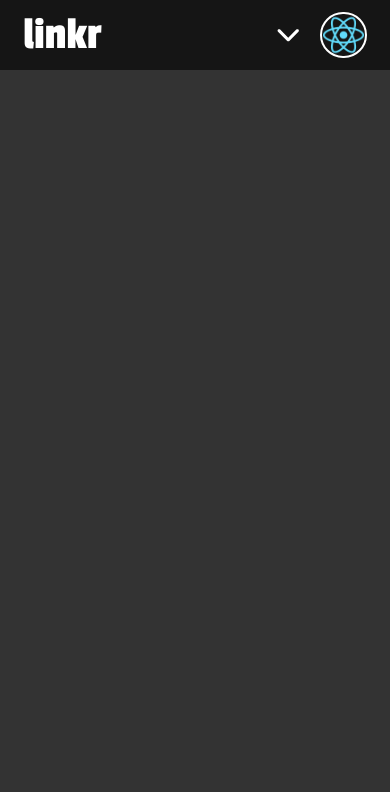
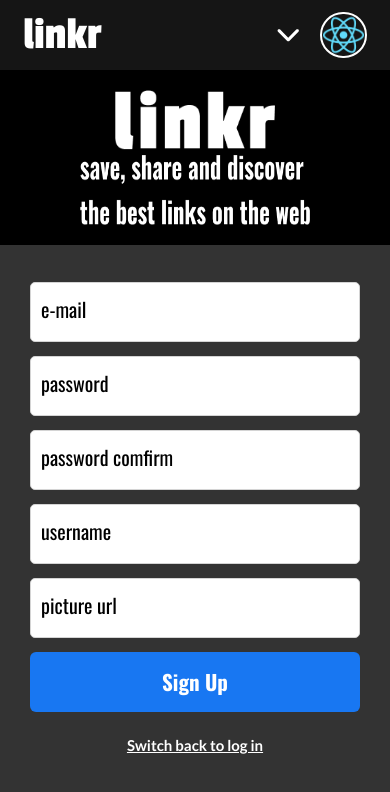
Before and after one commit to mat-borges/linkr-front, a React (Create React App) app: page /signup in a window 390 px wide. Shown: the top 792 px of the page. Built offline with nearby package versions, Linux system fonts and the light colour scheme.

Commit message:
feat: layout signUp page and responsive part

```diff
--- a/src/App.js
+++ b/src/App.js
@@ -4,6 +4,7 @@ import GlobalStyle from './assets/styles/GlobalStyle.js';
 import Header from './components/Header/Header.js';
 import Timeline from './pages/Timeline.js';
 import SignIn from './components/SignInPage.js';
+import SignUp from './components/SignUpPage.js';
 
 function App() {
   return (
@@ -12,7 +13,7 @@ function App() {
       {<Header />}
       <Routes>
         <Route path='/' exact element={<SignIn/>} />
-        <Route path='/signup' exact element={<></>} />
+        <Route path='/signup' exact element={<SignUp/>} />
         <Route path='/timeline' element={<Timeline/>}/>
       </Routes>
     </BrowserRouter>
--- a/src/components/SignInPage.js
+++ b/src/components/SignUpPage.js
@@ -3,7 +3,7 @@ import logo from '../assets/images/linkr.png'
 import description from '../assets/images/description.png'
 import { Link } from "react-router-dom";
 
-export default function SignIn () {
+export default function SignUp () {
     return(
         <Main>
             <Logo>
@@ -12,11 +12,14 @@ export default function SignIn () {
             </Logo>
             <LoginPage>
                 <Formulario >
-                    <input  type="email"  placeholder="e-mail"  required />
-                    <input  type="password" placeholder="password"  required />
-                    <button type="subimit">Log In</button>
+                <input  type="email"  placeholder="e-mail" required />
+                <input  type="password" placeholder="password" required />
+                <input  type="password" placeholder="password comfirm" required />
+                <input  type="text" placeholder="username" required />
+                <input  type="text" placeholder="picture url" required />
+                <button type="subimit">Sign Up</button>
                 </Formulario>
-            <Link to="/signUp">First time? Create an account!</Link>
+            <Link to="/">Switch back to log in</Link>
 
             </LoginPage>
         </Main>
```
